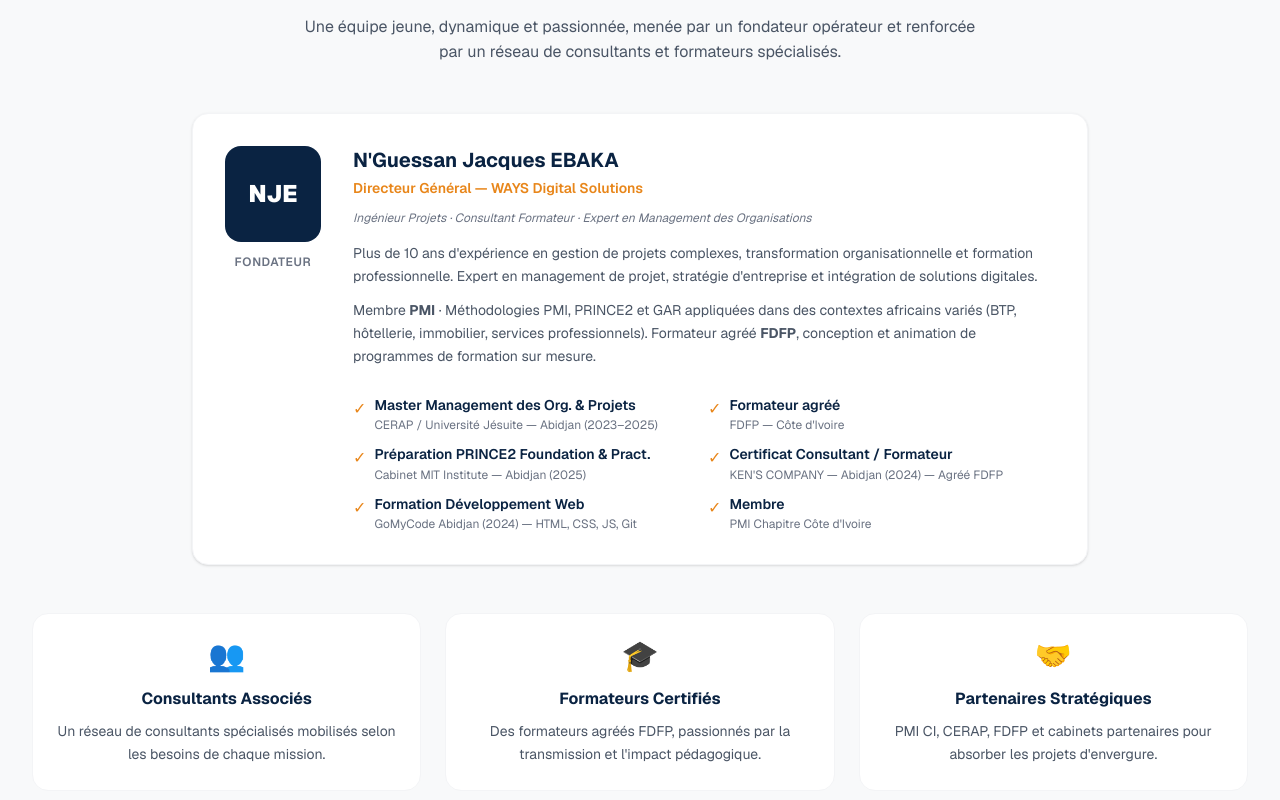
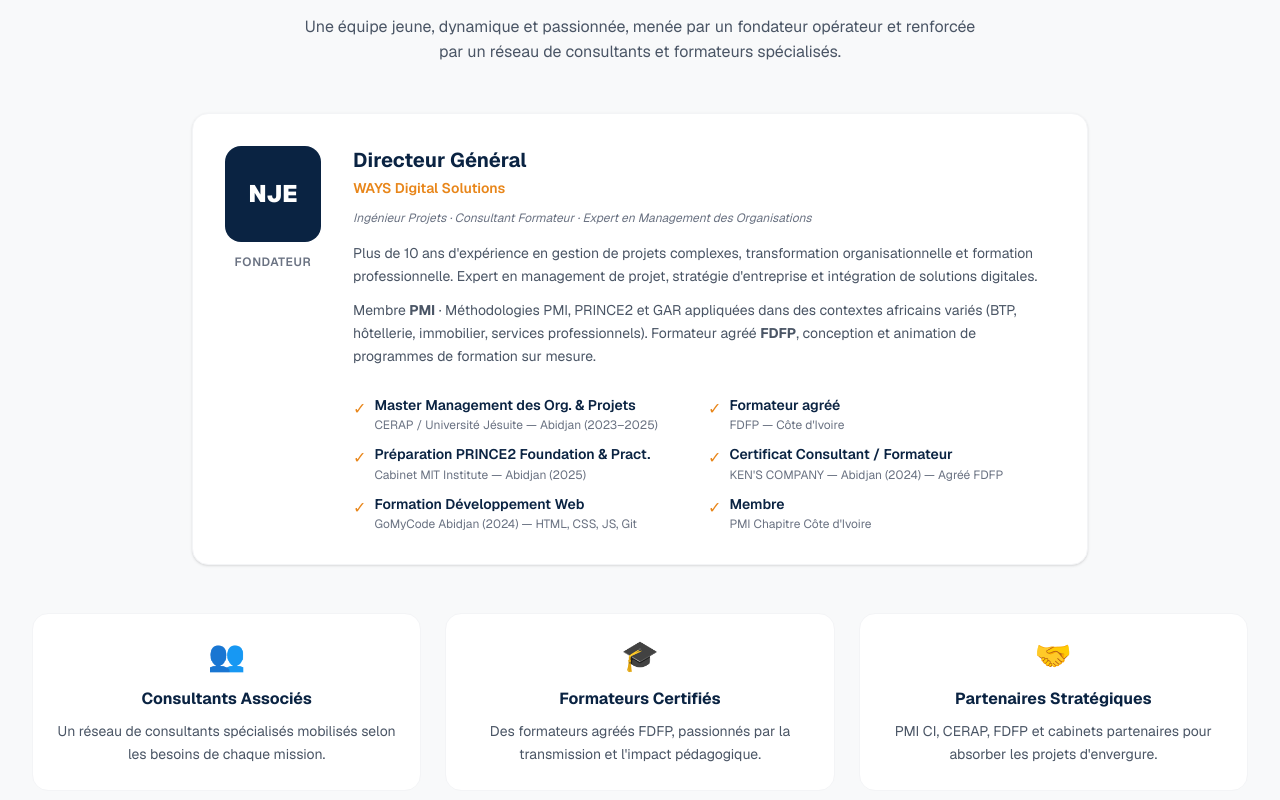
Before and after one commit to ENJMN/en-mod-projet-veille, a Next.js app: page /about in a window 1280 px wide. Shown: the part 1244-2044 px from the top of the page. Built offline with nearby package versions, Linux system fonts and the light colour scheme.

Commit message:
Retire le nom du fondateur de la page À propos

```diff
--- a/app/about/page.tsx
+++ b/app/about/page.tsx
@@ -8,7 +8,7 @@
   openGraph: {
     title: "À propos — WAYS Digital Solutions",
     description:
-      "Premier cabinet de conseil opérationnel à intelligence augmentée d'Afrique de l'Ouest. Fondé par N'Guessan Jacques EBAKA, WAYS accompagne les organisations vers l'excellence.",
+      "Premier cabinet de conseil opérationnel à intelligence augmentée d'Afrique de l'Ouest. WAYS accompagne les organisations vers l'excellence digitale.",
     url: "https://ways-ci.com/about",
   },
 };
@@ -181,8 +181,8 @@
                   <p className="text-xs text-gray-500 font-semibold uppercase tracking-wider">Fondateur</p>
                 </div>
                 <div className="flex-1">
-                  <h3 className="text-xl font-bold text-[#0A2342] mb-1">N'Guessan Jacques EBAKA</h3>
-                  <p className="text-[#E8861A] font-semibold text-sm mb-3">Directeur Général — WAYS Digital Solutions</p>
+                  <h3 className="text-xl font-bold text-[#0A2342] mb-1">Directeur Général</h3>
+                  <p className="text-[#E8861A] font-semibold text-sm mb-3">WAYS Digital Solutions</p>
                   <p className="text-gray-500 text-xs italic mb-4">
                     Ingénieur Projets · Consultant Formateur · Expert en Management des Organisations
                   </p>
```
